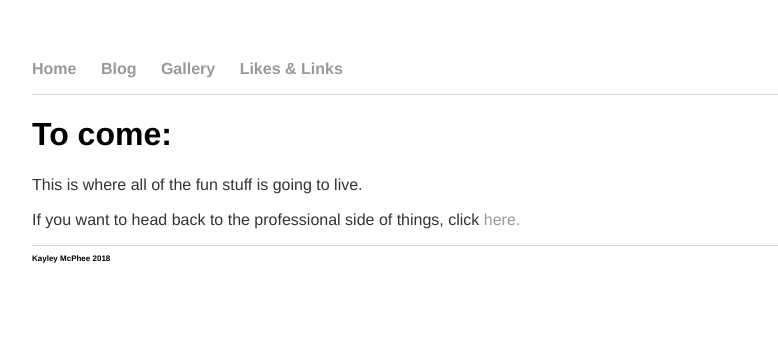
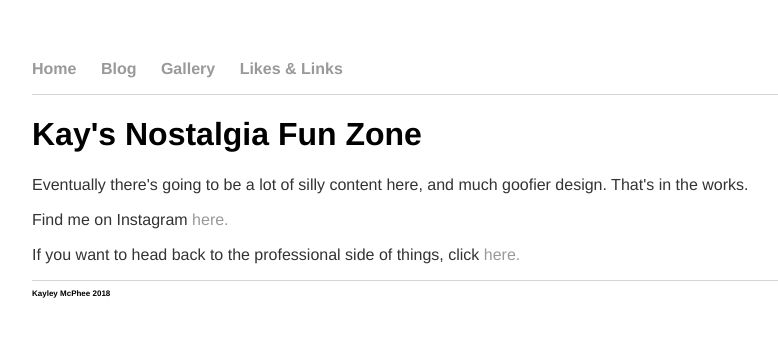
Before and after one commit to kayleymcphee/kayleymcphee.github.io, a Jekyll site: the page built from fun/index.html, in a window 1280 px wide. Shown: the top 337 px of the page, without its empty margins (64-842 px from the left). Built offline with Jekyll 4.4.1, drawn with Linux system fonts in a browser that asks for light colours.

Commit message:
Update index.html

```diff
--- a/fun/index.html
+++ b/fun/index.html
@@ -4,7 +4,8 @@ title: Kay's Nostalgia Fun Zone
 ---
 
 <div class="blurb">
-        <h1>To come:</h1>
-	<p>This is where all of the fun stuff is going to live.</p>
+        <h1>Kay's Nostalgia Fun Zone</h1>
+	<p>Eventually there's going to be a lot of silly content here, and much goofier design. That's in the works.</p>
+	<p>Find me on Instagram <a href="https://www.instagram.com/kaymcph/">here.</a></p>
 	<p>If you want to head back to the professional side of things, click <a href="https://kayleymcphee.com/index.html">here.</a></p>
 </div><!-- /.blurb -->
```
